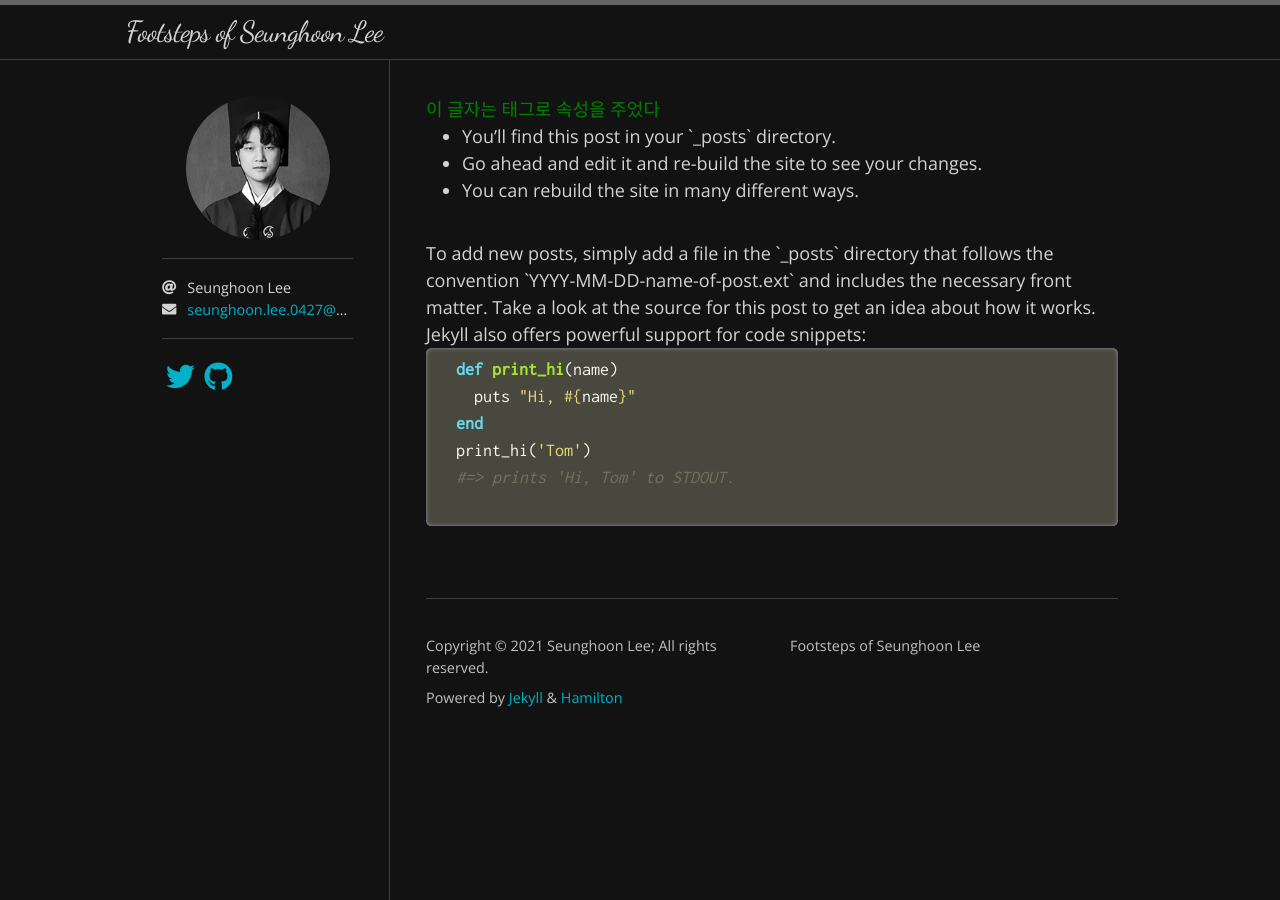
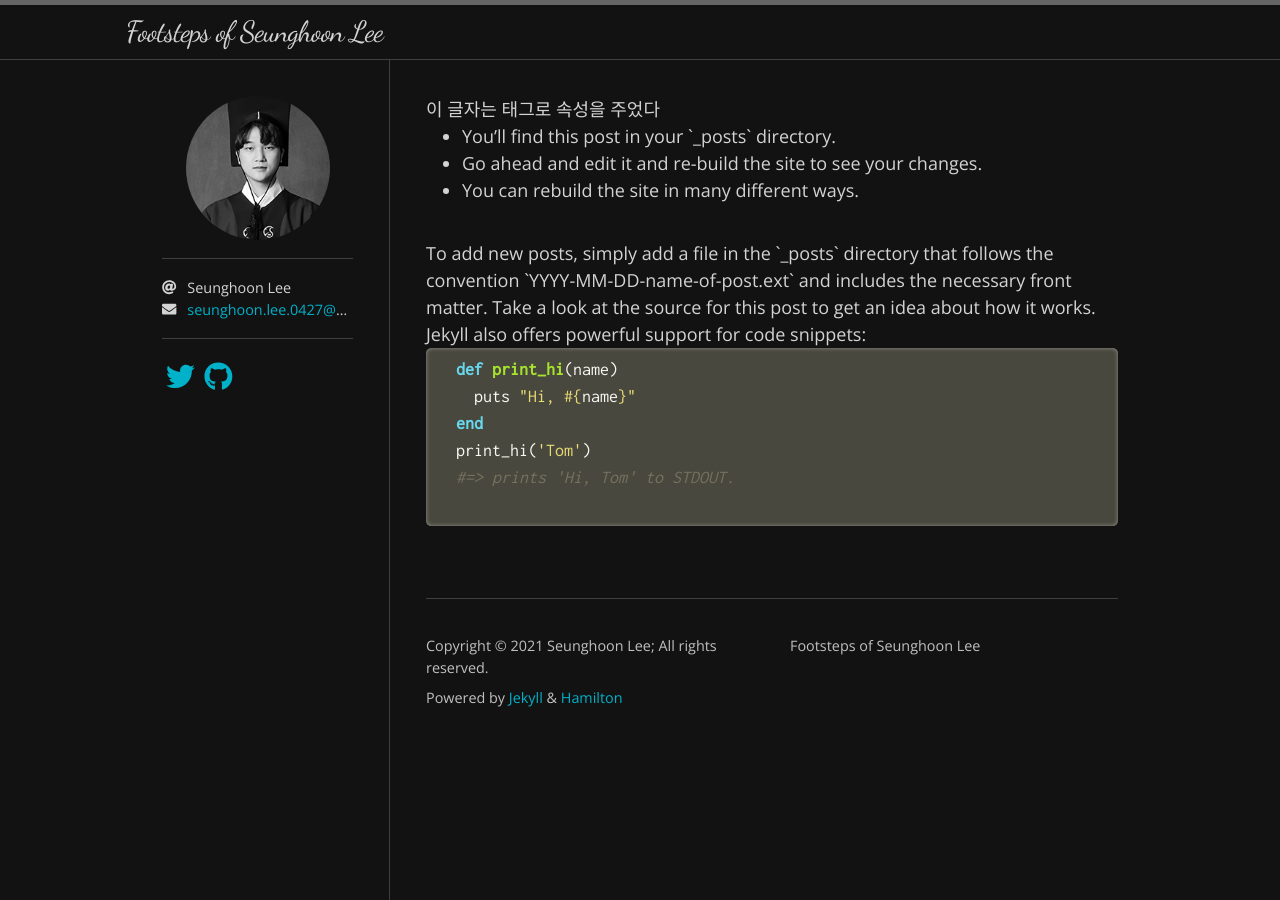
Before and after one commit to SeungHoon00/seunghoon00.github.io, a Jekyll site: the page built from index.html, in a window 1280 px wide. Built offline with Jekyll 4.4.1, drawn with Linux system fonts in a browser that asks for light colours; nearby versions of some CDN libraries; some web fonts are replaced; the list of posts is cut into pages by our own code.

Commit message:
Update home.html

```diff
--- a/_layouts/home.html
+++ b/_layouts/home.html
@@ -12,9 +12,9 @@ layout: default
     {% assign posts = site.posts %}
   {% endif %}
   <div>
-    <span style="color: green;">
-    이 글자는 태그로 속성을 주었다
-    </span>
+  <hX>
+  이 글자는 태그로 속성을 주었다
+  </hX>
   <ul>
     <li>You’ll find this post in your `_posts` directory.</li>
     <li>Go ahead and edit it and re-build the site to see your changes. </li>
```
